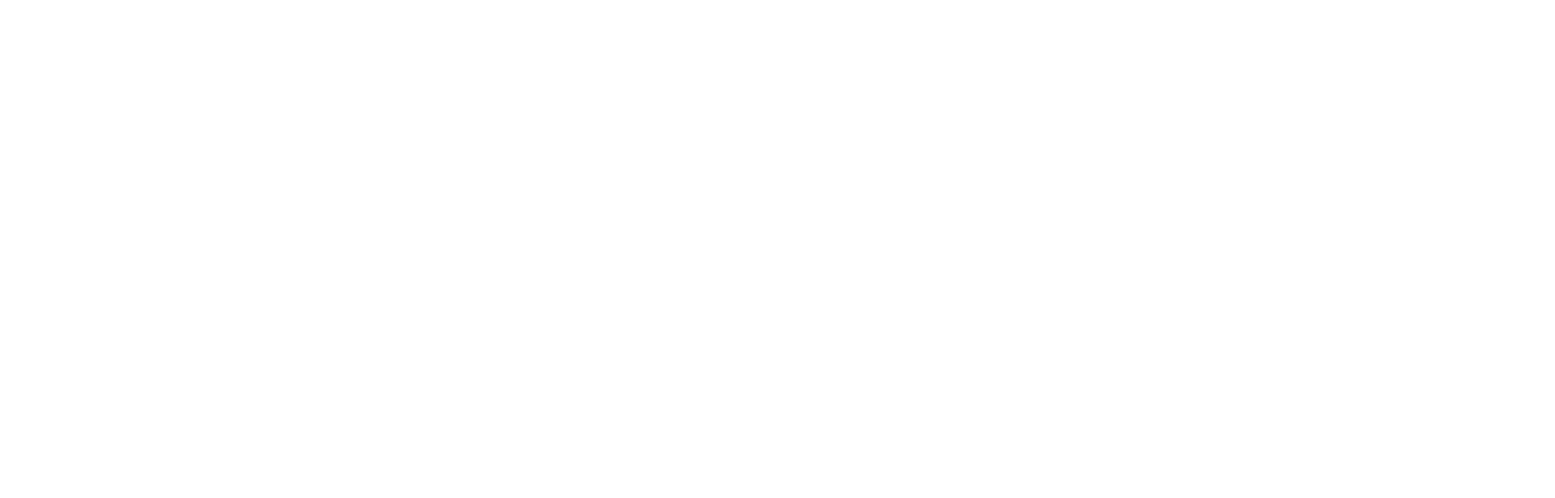
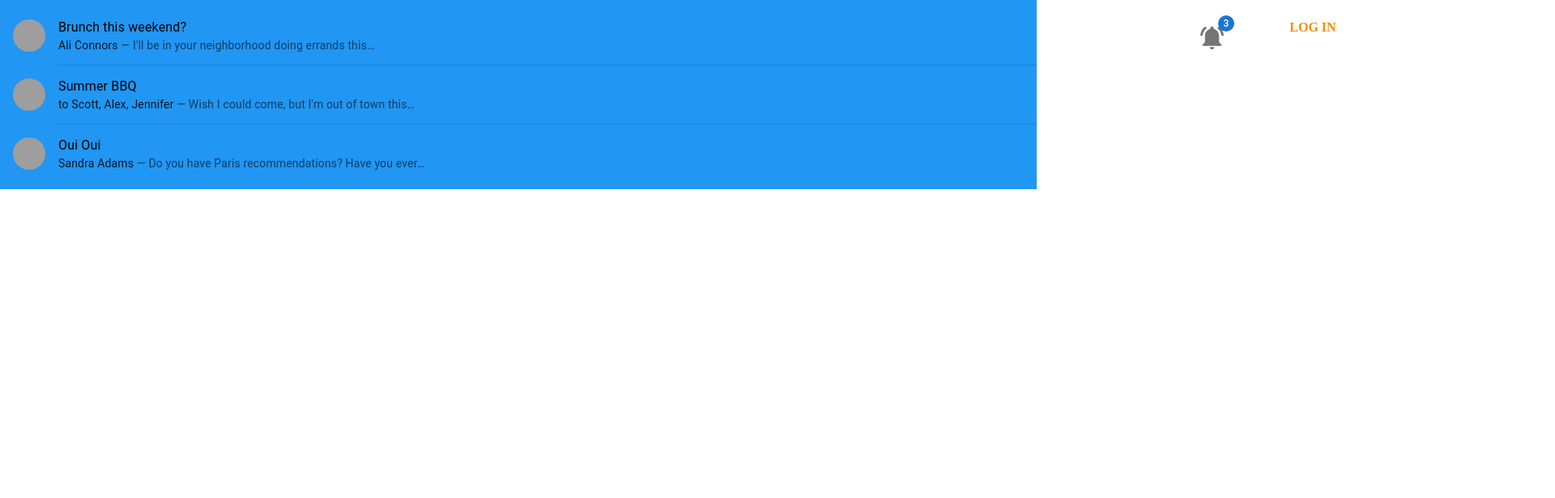
Before and after one commit to Foam2702/Verify-Certification-NFT, a React (Create React App) app in the folder hardhat-boilerplate/Vertification/: page /ticket in a window 1280 px wide. Before the commit this address had no page. Shown: the top 616 px of the page at 81% size, 1920 px wide, since content can reach past the window. Built offline with nearby package versions, Linux system fonts and the light colour scheme; grey boxes are pictures that could not be loaded.

Commit message:
add noti page

```diff
--- a/hardhat-boilerplate/Vertification/src/App.js
+++ b/hardhat-boilerplate/Vertification/src/App.js
@@ -7,6 +7,7 @@
 } from "react-router-dom";
 import Vertifications from "./pages/Vertifications";
 import Home from "./pages/Home";
+import Tickets from "./pages/Tickets";
 import { SignerProvider } from "./state/signer"
 
 function App() {
@@ -53,6 +54,7 @@
 
     <SignerProvider>
       <Routes>
+        <Route path="/ticket" element={<Tickets />} />
         <Route path="/verification" element={<Vertifications />} />
         <Route path="/" element={<Home />} />
       </Routes>
--- /dev/null
+++ b/hardhat-boilerplate/Vertification/src/components/AlignItemsList.js
@@ -0,0 +1,80 @@
+import * as React from 'react';
+import List from '@mui/material/List';
+import ListItem from '@mui/material/ListItem';
+import Divider from '@mui/material/Divider';
+import ListItemText from '@mui/material/ListItemText';
+import ListItemAvatar from '@mui/material/ListItemAvatar';
+import Avatar from '@mui/material/Avatar';
+import Typography from '@mui/material/Typography';
+
+export default function AlignItemsList() {
+    return (
+        <List sx={{ width: '100%', maxWidth: 1800, bgcolor: '#2196f3', mx: "auto", mt: "50" }}>
+            <ListItem alignItems="flex-start">
+                <ListItemAvatar>
+                    <Avatar alt="Remy Sharp" src="/static/images/avatar/1.jpg" />
+                </ListItemAvatar>
+                <ListItemText
+                    primary="Brunch this weekend?"
+                    secondary={
+                        <React.Fragment>
+                            <Typography
+                                sx={{ display: 'inline' }}
+                                component="span"
+                                variant="body2"
+                                color="text.primary"
+                            >
+                                Ali Connors
+                            </Typography>
+                            {" — I'll be in your neighborhood doing errands this…"}
+                        </React.Fragment>
+                    }
+                />
+            </ListItem>
+            <Divider variant="inset" component="li" />
+            <ListItem alignItems="flex-start">
+                <ListItemAvatar>
+                    <Avatar alt="Travis Howard" src="/static/images/avatar/2.jpg" />
+                </ListItemAvatar>
+                <ListItemText
+                    primary="Summer BBQ"
+                    secondary={
+                        <React.Fragment>
+                            <Typography
+                                sx={{ display: 'inline' }}
+                                component="span"
+                                variant="body2"
+                                color="text.primary"
+                            >
+                                to Scott, Alex, Jennifer
+                            </Typography>
+                            {" — Wish I could come, but I'm out of town this…"}
+                        </React.Fragment>
+                    }
+                />
+            </ListItem>
+            <Divider variant="inset" component="li" />
+            <ListItem alignItems="flex-start">
+                <ListItemAvatar>
+                    <Avatar alt="Cindy Baker" src="/static/images/avatar/3.jpg" />
+                </ListItemAvatar>
+                <ListItemText
+                    primary="Oui Oui"
+                    secondary={
+                        <React.Fragment>
+                            <Typography
+                                sx={{ display: 'inline' }}
+                                component="span"
+                                variant="body2"
+                                color="text.primary"
+                            >
+                                Sandra Adams
+                            </Typography>
+                            {' — Do you have Paris recommendations? Have you ever…'}
+                        </React.Fragment>
+                    }
+                />
+            </ListItem>
+        </List>
+    );
+}
--- a/hardhat-boilerplate/Vertification/src/components/CareersSection.js
+++ b/hardhat-boilerplate/Vertification/src/components/CareersSection.js
@@ -32,7 +32,7 @@
     for (var x = 0; x < file.length; x++) {
       formData.append('imageCertificate', file[x])
     }
-    formData.append('owner', 'abcxyz');
+    formData.append('owner', address);
     formData.append('citizenId', data.citizenId);
     formData.append('name', data.name);
     formData.append('region', data.region);
@@ -47,13 +47,15 @@
     formData.append('expiryDate', formatDate(data.expiryDate));
 
     try {
-      const response = await axios.post("http://localhost:8080/tickets", formData, {
-        headers: {
-          "Content-Type": "multipart/form-data",
-        }
-      })
-      console.log(response.data);
-      console.log(formData)
+      // const response = await axios.post("http://localhost:8080/tickets", formData, {
+      //   headers: {
+      //     "Content-Type": "multipart/form-data",
+      //   }
+      // })
+      // console.log(response.data);
+      for (let pair of formData.entries()) {
+        console.log(pair[0] + ', ' + pair[1]);
+      }
     } catch (error) {
       console.error(error);
     }
--- a/hardhat-boilerplate/Vertification/src/components/Header.css
+++ b/hardhat-boilerplate/Vertification/src/components/Header.css
@@ -74,3 +74,12 @@
   color: #000;
   font-family: Poppins;
 }
+
+.number_noti {
+  position: relative;
+  left: 74%;
+  top: 57%;
+  background-color: red;
+  width: 20px;
+  height: 20px;
+}
--- a/hardhat-boilerplate/Vertification/src/components/Header.js
+++ b/hardhat-boilerplate/Vertification/src/components/Header.js
@@ -1,23 +1,30 @@
 import "./Header.css";
 import useSigner from "../state/signer";
 import AddressAvatar from "../components/AddressAvatar"
+import { useState } from 'react';
+import { useNavigate } from "react-router-dom";
+import Badge from '@mui/material/Badge';
+import NotificationsActiveIcon from '@mui/icons-material/NotificationsActive';
+
 
 const Header = () => {
   const { address, connectMetaMask } = useSigner()
+  const navigate = useNavigate();
+
 
   return (
     <nav className="navbar">
-      <button className="button3">
-        <img
-          className="thit-k-cha-c-tn-4-1"
-          alt=""
-          src="/thit-k-cha-c-tn-4-1@2x.png"
-        />
+      <button className="button3" onClick={() => navigate('/ticket')}>
+        <Badge badgeContent={3} color="primary" >
+          <NotificationsActiveIcon color="action" fontSize="large" />
+        </Badge>
       </button>
+
+
       <button className="log-in" onClick={connectMetaMask}>{address ? <AddressAvatar address={address} /> : "LOG IN"}</button>
 
       <div className="team-abc1">Team ABC</div>
-    </nav>
+    </nav >
   );
 };
 
--- /dev/null
+++ b/hardhat-boilerplate/Vertification/src/pages/Tickets.js
@@ -0,0 +1,20 @@
+import AlignItemsList from "../components/AlignItemsList";
+import useSigner from "../state/signer";
+import Header from "../components/Header";
+import FooterBottom from "../components/FooterBottom";
+import FooterTop from "../components/FooterTop";
+import "./Vertifications.css";
+
+const Tickets = () => {
+    const { address, connectMetaMask } = useSigner()
+    return <>
+        <Header />
+        <AlignItemsList />
+        <footer className="footer">
+            <FooterBottom />
+            <FooterTop />
+        </footer>
+
+    </>
+}
+export default Tickets
```
Also changed, not shown: hardhat-boilerplate/Vertification/package.json (+11 -0 lines), 1 other file (tests, documents, lock files or other folders).
